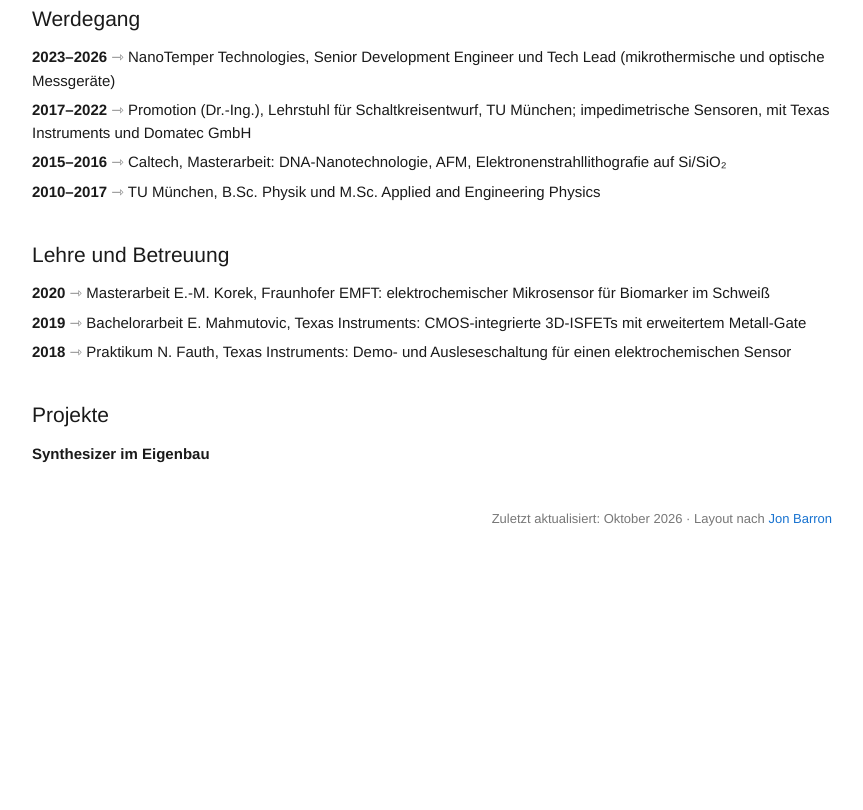
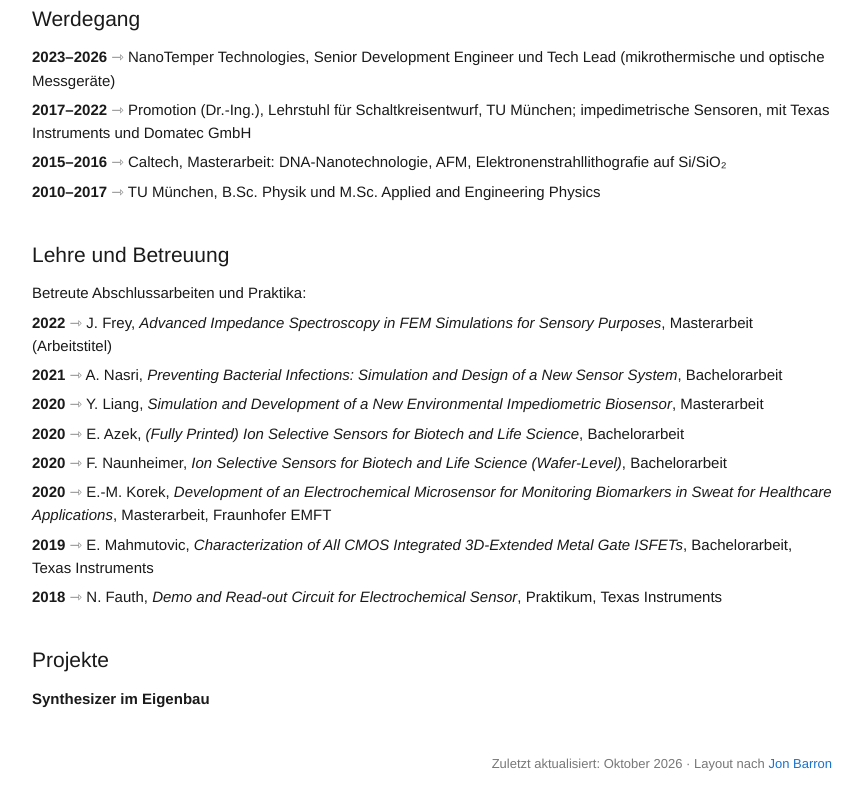
Before and after one commit to christian-pfeffer/christian-pfeffer.github.io, a plain HTML site: page index.html in a window 1280 px wide. Shown: the part 1820-2630 px from the top of the page, without its empty margins (208-1071 px from the left). Before the commit the page ends 2397 px from the top, so only its background shows below. Drawn offline with Linux system fonts and the light colour scheme.

Commit message:
List all supervised theses
Co-Authored-By: Claude Opus 5.5 <noreply@anthropic.com>
Claude-Session: https://claude.ai/code/session_01NrUqswbkioNdDHaYaApSUJ

```diff
--- a/index.html
+++ b/index.html
@@ -176,10 +176,16 @@
   </ul>
 
   <h2 id="lehre">Lehre und Betreuung</h2>
+  <p style="margin:0 0 6px">Betreute Abschlussarbeiten und Praktika:</p>
   <ul class="plain">
-    <li><b>2020</b> <span class="arrow">⇾</span> Masterarbeit E.-M. Korek, Fraunhofer EMFT: elektrochemischer Mikrosensor für Biomarker im Schweiß</li>
-    <li><b>2019</b> <span class="arrow">⇾</span> Bachelorarbeit E. Mahmutovic, Texas Instruments: CMOS-integrierte 3D-ISFETs mit erweitertem Metall-Gate</li>
-    <li><b>2018</b> <span class="arrow">⇾</span> Praktikum N. Fauth, Texas Instruments: Demo- und Ausleseschaltung für einen elektrochemischen Sensor</li>
+    <li><b>2022</b> <span class="arrow">⇾</span> J. Frey, <i>Advanced Impedance Spectroscopy in FEM Simulations for Sensory Purposes</i>, Masterarbeit (Arbeitstitel)</li>
+    <li><b>2021</b> <span class="arrow">⇾</span> A. Nasri, <i>Preventing Bacterial Infections: Simulation and Design of a New Sensor System</i>, Bachelorarbeit</li>
+    <li><b>2020</b> <span class="arrow">⇾</span> Y. Liang, <i>Simulation and Development of a New Environmental Impediometric Biosensor</i>, Masterarbeit</li>
+    <li><b>2020</b> <span class="arrow">⇾</span> E. Azek, <i>(Fully Printed) Ion Selective Sensors for Biotech and Life Science</i>, Bachelorarbeit</li>
+    <li><b>2020</b> <span class="arrow">⇾</span> F. Naunheimer, <i>Ion Selective Sensors for Biotech and Life Science (Wafer-Level)</i>, Bachelorarbeit</li>
+    <li><b>2020</b> <span class="arrow">⇾</span> E.-M. Korek, <i>Development of an Electrochemical Microsensor for Monitoring Biomarkers in Sweat for Healthcare Applications</i>, Masterarbeit, Fraunhofer EMFT</li>
+    <li><b>2019</b> <span class="arrow">⇾</span> E. Mahmutovic, <i>Characterization of All CMOS Integrated 3D-Extended Metal Gate ISFETs</i>, Bachelorarbeit, Texas Instruments</li>
+    <li><b>2018</b> <span class="arrow">⇾</span> N. Fauth, <i>Demo and Read-out Circuit for Electrochemical Sensor</i>, Praktikum, Texas Instruments</li>
   </ul>
 
   <h2 id="projekte">Projekte</h2>
```
